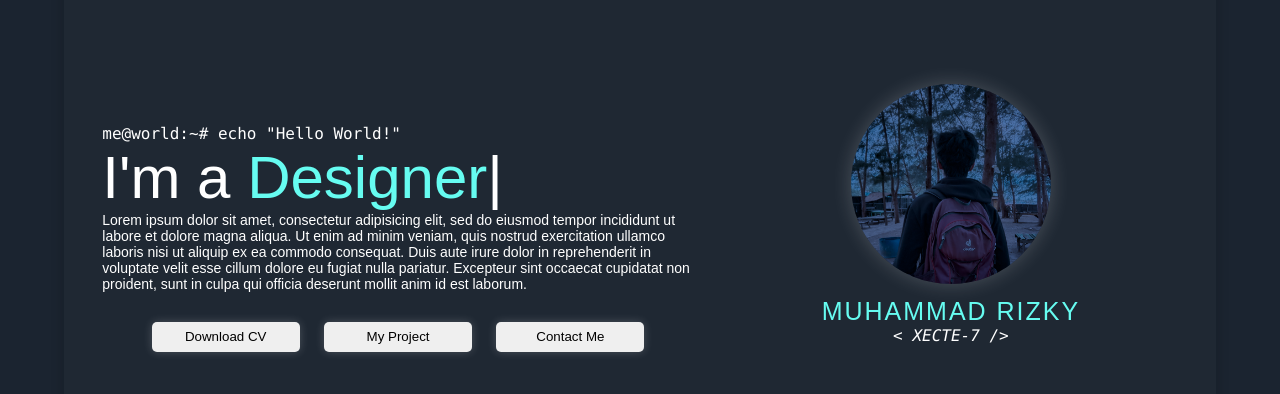
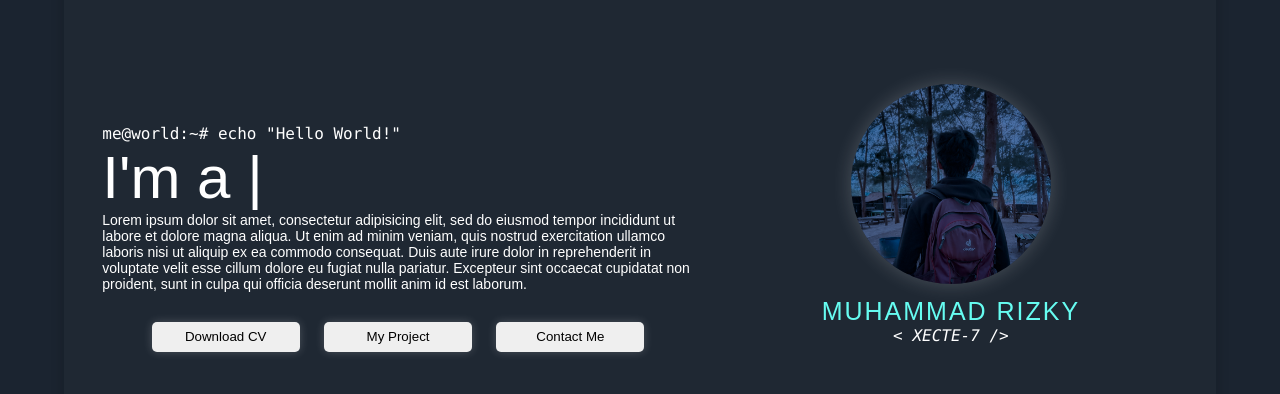
Before and after one commit to xecte-7/xecte-7.github.io, a plain HTML site: page index.html in a window 1280 px wide. Shown: the part 130-524 px from the top of the page. Drawn offline with nearby package versions, Linux system fonts and the light colour scheme.

Commit message:
Update index.html

```diff
--- a/index.html
+++ b/index.html
@@ -36,7 +36,7 @@
 		<div class="kontainer-2">
 			<div class="area-kiri">
 				<span class="text-console">me@world:~# echo "Hello World!"</span>
-				<h1>I'm a <span class="typingText">Bug Hunter</span></h1>
+				<h1>I'm a <span class="typingText"></span></h1>
 				<p>Lorem ipsum dolor sit amet, consectetur adipisicing elit, sed do eiusmod
 				tempor incididunt ut labore et dolore magna aliqua. Ut enim ad minim veniam,
 				quis nostrud exercitation ullamco laboris nisi ut aliquip ex ea commodo
@@ -66,7 +66,7 @@
 	<script>
 		var efekKetik = new Typed(
 			".typingText", {
-				strings : ["bug hunter","coder","designer","creator"],
+				strings : ["","bug hunter","coder","designer","creator"],
 				loop : true,
 				typeSpeed : 100,
 				backSpeed : 100,
```
